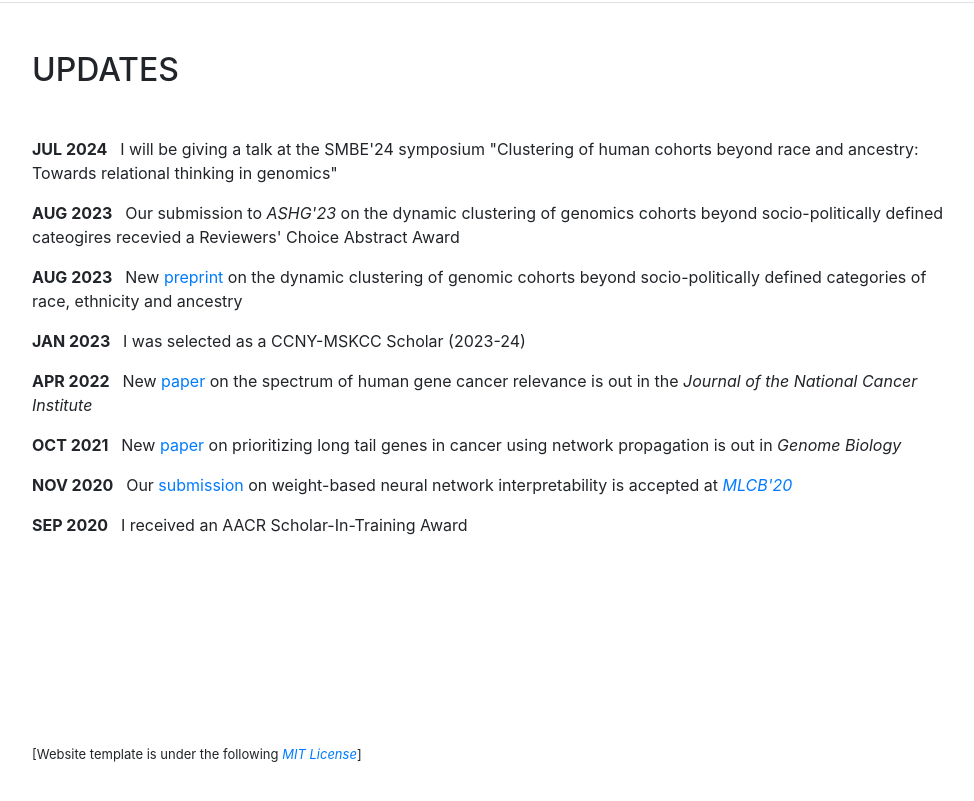
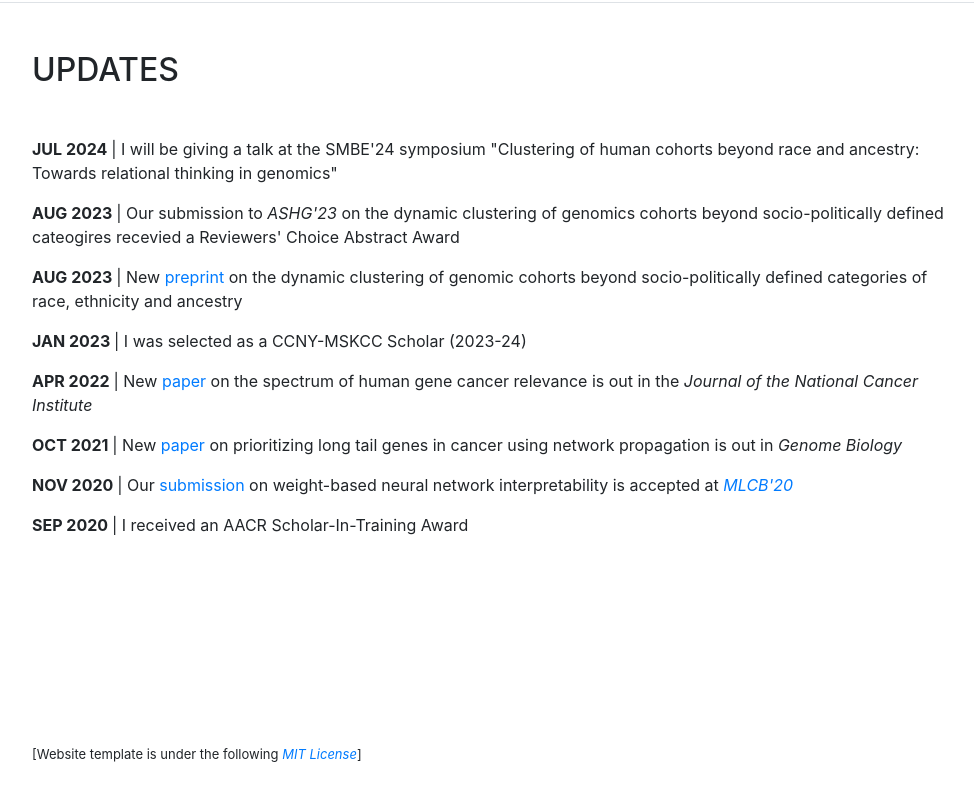
Before and after one commit to hussein-mohsen/hussein-mohsen.github.io, a website with bundled scripts: page index.html in a window 1280 px wide. Shown: the part 3160-3961 px from the top of the page, without its empty margins (288-1262 px from the left). Built offline with nearby package versions, Linux system fonts and the light colour scheme; a web font is replaced by a local one.

Commit message:
Update index.html

```diff
--- a/index.html
+++ b/index.html
@@ -164,14 +164,14 @@
 
           <div class="resume-item d-flex flex-column flex-md-row mb-5">
             <div class="resume-content mr-auto">
-              <p> <b> JUL 2024 </b> &nbsp I will be giving a talk at the SMBE'24 symposium "Clustering of human cohorts beyond race and ancestry: Towards relational thinking in genomics"
-              <p> <b> AUG 2023 </b> &nbsp Our submission to <i>ASHG'23</i> on the dynamic clustering of genomics cohorts beyond socio-politically defined cateogires recevied a Reviewers' Choice Abstract Award
-              <p> <b> AUG 2023 </b> &nbsp New <a href="https://www.biorxiv.org/content/10.1101/2023.08.04.552035v1" target="_blank">preprint</a> on the dynamic clustering of genomic cohorts beyond socio-politically defined categories of race, ethnicity and ancestry
-              <p> <b> JAN 2023 </b> &nbsp I was selected as a CCNY-MSKCC Scholar (2023-24)
-	      <p> <b> APR 2022 </b> &nbsp New <a href="https://academic.oup.com/jnci/advance-article/doi/10.1093/jnci/djac068/6568022" target="_blank">paper</a> on the spectrum of human gene cancer relevance is out in the <i>Journal of the National Cancer Institute</i></p>
-              <p> <b> OCT 2021 </b> &nbsp New <a href="https://genomebiology.biomedcentral.com/articles/10.1186/s13059-021-02504-x" target="_blank">paper</a> on prioritizing long tail genes in cancer using network propagation is out in <i>Genome Biology</i></p>
-              <p> <b> NOV 2020 </b> &nbsp Our <a href="https://drive.google.com/file/d/1nNQQHthO6CFtGZ3iImQqrYPVQ3nVuznt/view?usp=sharing" target="_blank">submission</a> on weight-based neural network interpretability is accepted at <i><a href="https://sites.google.com/cs.washington.edu/mlcb2020/" target="_blank">MLCB'20</a></i></p>
-              <p> <b> SEP 2020 </b> &nbsp I received an AACR Scholar-In-Training Award </i></p>
+              <p> <b> JUL 2024 </b> | I will be giving a talk at the SMBE'24 symposium "Clustering of human cohorts beyond race and ancestry: Towards relational thinking in genomics"
+              <p> <b> AUG 2023 </b> | Our submission to <i>ASHG'23</i> on the dynamic clustering of genomics cohorts beyond socio-politically defined cateogires recevied a Reviewers' Choice Abstract Award
+              <p> <b> AUG 2023 </b> | New <a href="https://www.biorxiv.org/content/10.1101/2023.08.04.552035v1" target="_blank">preprint</a> on the dynamic clustering of genomic cohorts beyond socio-politically defined categories of race, ethnicity and ancestry
+              <p> <b> JAN 2023 </b> | I was selected as a CCNY-MSKCC Scholar (2023-24)
+	      <p> <b> APR 2022 </b> | New <a href="https://academic.oup.com/jnci/advance-article/doi/10.1093/jnci/djac068/6568022" target="_blank">paper</a> on the spectrum of human gene cancer relevance is out in the <i>Journal of the National Cancer Institute</i></p>
+              <p> <b> OCT 2021 </b> | New <a href="https://genomebiology.biomedcentral.com/articles/10.1186/s13059-021-02504-x" target="_blank">paper</a> on prioritizing long tail genes in cancer using network propagation is out in <i>Genome Biology</i></p>
+              <p> <b> NOV 2020 </b> | Our <a href="https://drive.google.com/file/d/1nNQQHthO6CFtGZ3iImQqrYPVQ3nVuznt/view?usp=sharing" target="_blank">submission</a> on weight-based neural network interpretability is accepted at <i><a href="https://sites.google.com/cs.washington.edu/mlcb2020/" target="_blank">MLCB'20</a></i></p>
+              <p> <b> SEP 2020 </b> | I received an AACR Scholar-In-Training Award </i></p>
 
               <br/> <br/> <br/> <br/> <br/> <br/> <br/> <br/>
 
```
